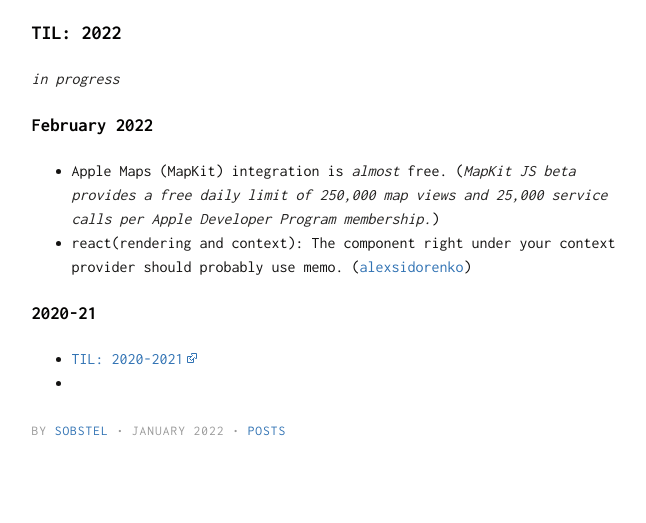
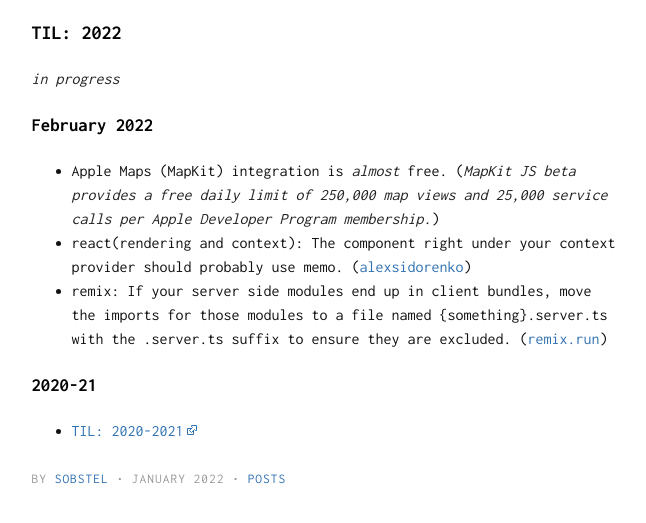
Before and after one commit to sobstel/sobstel.github.com, a Jekyll site: the page built from _posts/2022-01-01-til-2022.md, in a window 1280 px wide. Shown: the top 523 px of the page, without its empty margins (316-962 px from the left). Built offline with Jekyll 4.4.1, drawn with Linux system fonts in a browser that asks for light colours.

Commit message:
No one can make you feel inferior without your consent

```diff
--- a/_posts/2022-01-01-til-2022.md
+++ b/_posts/2022-01-01-til-2022.md
@@ -8,8 +8,8 @@
 
 - Apple Maps (MapKit) integration is _almost_ free. (_MapKit JS beta provides a free daily limit of 250,000 map views and 25,000 service calls per Apple Developer Program membership._)
 - react(rendering and context): The component right under your context provider should probably use memo. ([alexsidorenko](https://alexsidorenko.com/blog/react-render-cheat-sheet/))
+- remix: If your server side modules end up in client bundles, move the imports for those modules to a file named {something}.server.ts with the .server.ts suffix to ensure they are excluded. ([remix.run](https://remix.run/docs/en/v1/guides/data-loading))
 
 ### 2020-21
 
 - <a href="https://sobstel.notion.site/TodayILearned-b80317b3c707442d8410e42ae61c4c3f" target="_blank">TIL: 2020-2021</a><br/>
--
```
